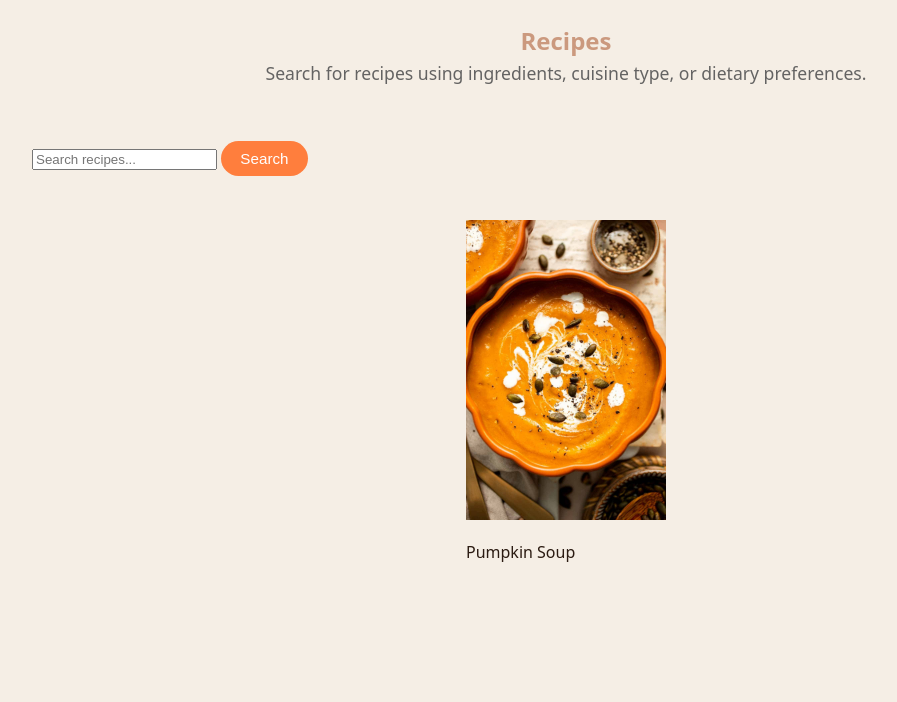
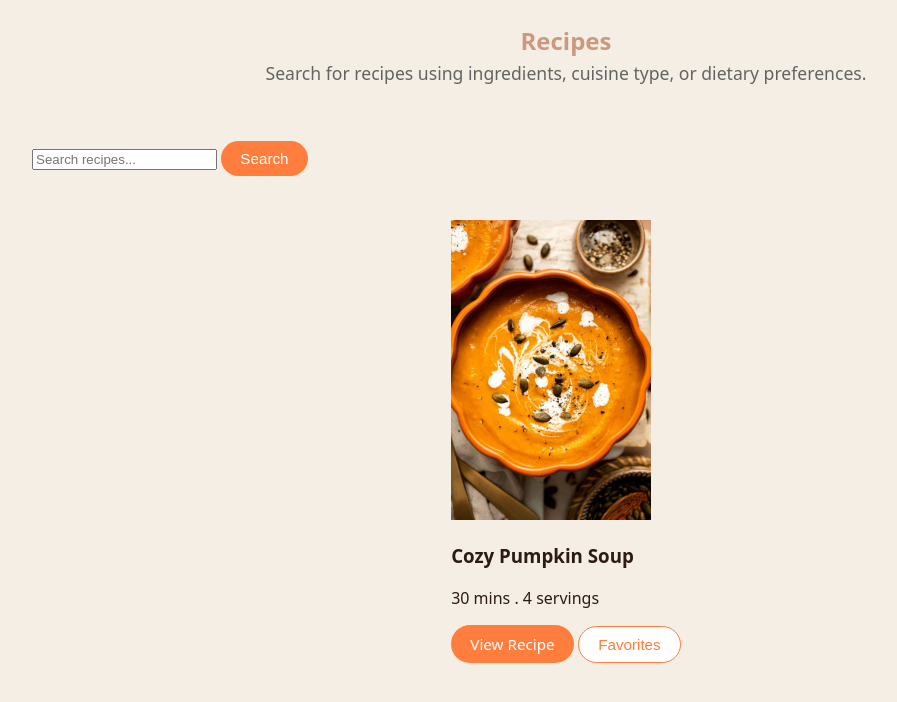
Before and after one commit to Manahil2026/gather-savor_FinalProject, a PHP site: page /recipes.php in a window 1280 px wide. Shown: the part 52-754 px from the top of the page, without its empty margins (74-971 px from the left). Run offline with PHP 8.4, Linux system fonts and the light colour scheme; the visitor is signed in with stand-in values (Sample User, id 1).

Commit message:
merge patch 4

```diff
--- a/public/recipes.php
+++ b/public/recipes.php
@@ -45,10 +45,16 @@ require_once __DIR__ . '/../src/auth/checkSession.php'; // Include the session c
 
 		<!-- Populate-->
 		<section id="recipe-results" class="card-grid" style="display: flex; gap: 20px; flex-wrap: wrap; padding: 20px; justify-content: center; align-items: center;">
-			<div>
+
+			<article class="recipe-card">
 				<img src="assets/images/pumpkin-soup.jpg" alt="Recipe name">
-				<p class="recipe-card-meta">Pumpkin Soup</p>
-			</div>
+				<h3 class="recipe-card-title">Cozy Pumpkin Soup</h3>
+				<p class="recipe-card-meta">30 mins . 4 servings</p>
+				<div class="recipe-card-actions">
+					<a href="recipe.php?id=1" class="btn primary-btn">View Recipe</a>
+					<button class="btn secondary-btn">Favorites</button>
+				</div>
+			</article>
 
 		</section>
 	</main>
```
